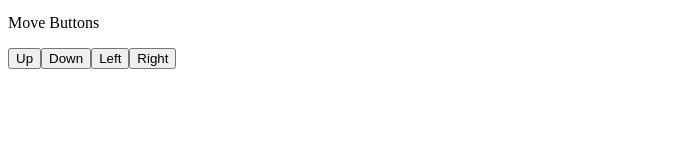
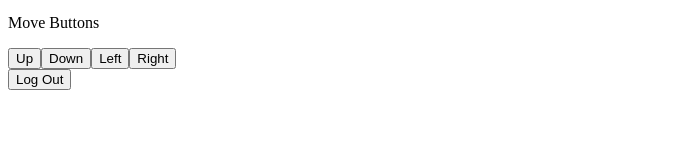
Before and after one commit to multi-user-dungeon/Front-End, a React (Create React App) app: page / in a window 1280 px wide. Shown: the part 144-300 px from the top of the page, without its empty margins (0-684 px from the left). Built offline with nearby package versions, Linux system fonts and the light colour scheme.

Commit message:
Added a logout button

```diff
--- a/src/components/App.js
+++ b/src/components/App.js
@@ -2,6 +2,7 @@ import React from "react";
 import Login from "./Login";
 import Register from "./Register";
 import MoveButtons from "./MoveButtons";
+import Logout from "./Logout";
 
 function App() {
   return (
@@ -12,6 +13,7 @@ function App() {
       <Register />
       <p>Move Buttons</p>
       <MoveButtons />
+      <Logout />
     </div>
   );
 }
--- /dev/null
+++ b/src/components/Logout.js
@@ -0,0 +1,10 @@
+import React from "react";
+
+const Logout = () => {
+  const onLogout = () => {
+    localStorage.removeItem("key");
+  };
+  return <button onClick={onLogout}>Log Out</button>;
+};
+
+export default Logout;
```
